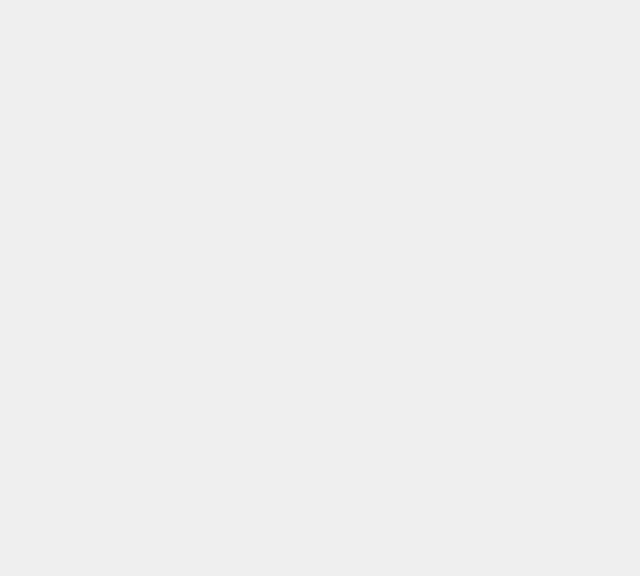
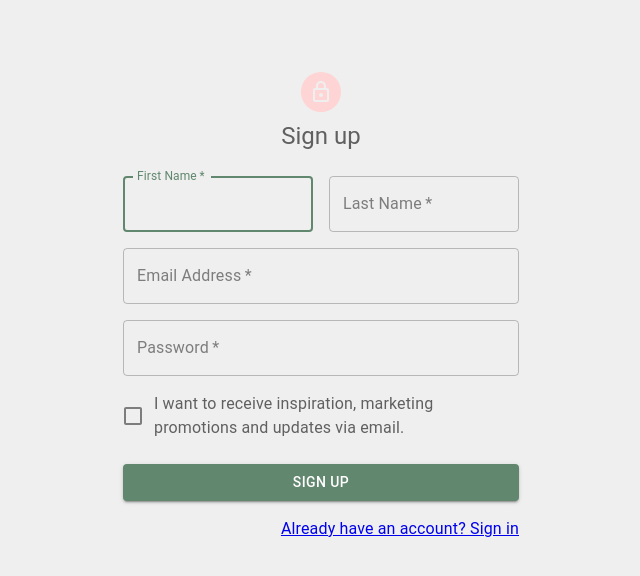
Before and after one commit to TechLabs-Berlin/wt23-naturdoc, a React (Create React App) app in the folder reactApp/: page /signup in a window 1280 px wide. Before the commit this address had no page. Shown: the top 576 px of the page, without its empty margins (319-959 px from the left). Built offline with nearby package versions, Linux system fonts and the light colour scheme; the HTML template or start-up script is replaced by a standard one.

Commit message:
template login / signup feature

```diff
--- a/reactApp/src/App.js
+++ b/reactApp/src/App.js
@@ -3,6 +3,7 @@
 import Home from "pages/Home";
 import About from "pages/About";
 import Login from "components/authentication/Login";
+import SignUp from "components/authentication/SignUp";
 
 // Styles
 import "assets/App.css";
@@ -17,6 +18,7 @@
           <Route exact path="/" element={<Home />}></Route>
           <Route exact path="/about" element={<About />}></Route>
           <Route exact path="/login" element={<Login />}></Route>
+          <Route exact path="/signup" element={<SignUp />}></Route>
         </Routes>
         <CssBaseline />
       </ThemeProvider>
--- a/reactApp/src/components/authentication/Login.js
+++ b/reactApp/src/components/authentication/Login.js
@@ -1,7 +1,97 @@
+import Avatar from "@mui/material/Avatar";
+import Button from "@mui/material/Button";
+import TextField from "@mui/material/TextField";
+import FormControlLabel from "@mui/material/FormControlLabel";
+import Checkbox from "@mui/material/Checkbox";
+import { Link } from "react-router-dom";
+import Grid from "@mui/material/Grid";
+import Box from "@mui/material/Box";
+import LockOutlinedIcon from "@mui/icons-material/LockOutlined";
+import Typography from "@mui/material/Typography";
+import Container from "@mui/material/Container";
+
 function Login() {
+  const handleSubmit = (event) => {
+    event.preventDefault();
+    const data = new FormData(event.currentTarget);
+    console.log({
+      email: data.get("email"),
+      password: data.get("password"),
+    });
+  };
+
   return (
     <>
       <h1>(MODAL) Login with your Naturdoc Account </h1>
+
+      <Container component="main" maxWidth="xs">
+        <Box
+          sx={{
+            marginTop: 8,
+            display: "flex",
+            flexDirection: "column",
+            alignItems: "center",
+          }}
+        >
+          <Avatar sx={{ m: 1, bgcolor: "secondary.main" }}>
+            <LockOutlinedIcon />
+          </Avatar>
+          <Typography component="h1" variant="h5">
+            Sign in
+          </Typography>
+          <Box
+            component="form"
+            onSubmit={handleSubmit}
+            noValidate
+            sx={{ mt: 1 }}
+          >
+            <TextField
+              margin="normal"
+              required
+              fullWidth
+              id="email"
+              label="Email Address"
+              name="email"
+              autoComplete="email"
+              autoFocus
+            />
+            <TextField
+              margin="normal"
+              required
+              fullWidth
+              name="password"
+              label="Password"
+              type="password"
+              id="password"
+              autoComplete="current-password"
+            />
+            <FormControlLabel
+              control={<Checkbox value="remember" color="primary" />}
+              label="Remember me"
+            />
+            <Button
+              type="submit"
+              fullWidth
+              variant="contained"
+              sx={{ mt: 3, mb: 2 }}
+            >
+              Sign In
+            </Button>
+            <Grid container>
+              <Grid item xs>
+                <Link href="#" variant="body2">
+                  Forgot password?
+                </Link>
+              </Grid>
+              <Grid item>
+                <Link component={Link} to={"/signup"} variant="body2">
+                  {"Don't have an account? Sign Up"}
+                </Link>
+              </Grid>
+            </Grid>
+          </Box>
+        </Box>
+      </Container>
     </>
   );
 }
--- /dev/null
+++ b/reactApp/src/components/authentication/SignUp.js
@@ -0,0 +1,120 @@
+import Avatar from "@mui/material/Avatar";
+import Button from "@mui/material/Button";
+import TextField from "@mui/material/TextField";
+import FormControlLabel from "@mui/material/FormControlLabel";
+import Checkbox from "@mui/material/Checkbox";
+import { Link } from "react-router-dom";
+import Grid from "@mui/material/Grid";
+import Box from "@mui/material/Box";
+import LockOutlinedIcon from "@mui/icons-material/LockOutlined";
+import Typography from "@mui/material/Typography";
+import Container from "@mui/material/Container";
+
+function SignUp() {
+  const handleSubmit = (event) => {
+    event.preventDefault();
+    const data = new FormData(event.currentTarget);
+    console.log({
+      email: data.get("email"),
+      password: data.get("password"),
+    });
+  };
+
+  return (
+    <>
+      <Container component="main" maxWidth="xs">
+        <Box
+          sx={{
+            marginTop: 8,
+            display: "flex",
+            flexDirection: "column",
+            alignItems: "center",
+          }}
+        >
+          <Avatar sx={{ m: 1, bgcolor: "secondary.main" }}>
+            <LockOutlinedIcon />
+          </Avatar>
+          <Typography component="h1" variant="h5">
+            Sign up
+          </Typography>
+          <Box
+            component="form"
+            noValidate
+            onSubmit={handleSubmit}
+            sx={{ mt: 3 }}
+          >
+            <Grid container spacing={2}>
+              <Grid item xs={12} sm={6}>
+                <TextField
+                  autoComplete="given-name"
+                  name="firstName"
+                  required
+                  fullWidth
+                  id="firstName"
+                  label="First Name"
+                  autoFocus
+                />
+              </Grid>
+              <Grid item xs={12} sm={6}>
+                <TextField
+                  required
+                  fullWidth
+                  id="lastName"
+                  label="Last Name"
+                  name="lastName"
+                  autoComplete="family-name"
+                />
+              </Grid>
+              <Grid item xs={12}>
+                <TextField
+                  required
+                  fullWidth
+                  id="email"
+                  label="Email Address"
+                  name="email"
+                  autoComplete="email"
+                />
+              </Grid>
+              <Grid item xs={12}>
+                <TextField
+                  required
+                  fullWidth
+                  name="password"
+                  label="Password"
+                  type="password"
+                  id="password"
+                  autoComplete="new-password"
+                />
+              </Grid>
+              <Grid item xs={12}>
+                <FormControlLabel
+                  control={
+                    <Checkbox value="allowExtraEmails" color="primary" />
+                  }
+                  label="I want to receive inspiration, marketing promotions and updates via email."
+                />
+              </Grid>
+            </Grid>
+            <Button
+              type="submit"
+              fullWidth
+              variant="contained"
+              sx={{ mt: 3, mb: 2 }}
+            >
+              Sign Up
+            </Button>
+            <Grid container justifyContent="flex-end">
+              <Grid item>
+                <Link component={Link} to={"/login"} href="#" variant="body2">
+                  Already have an account? Sign in
+                </Link>
+              </Grid>
+            </Grid>
+          </Box>
+        </Box>
+      </Container>
+    </>
+  );
+}
+
+export default SignUp;
```
